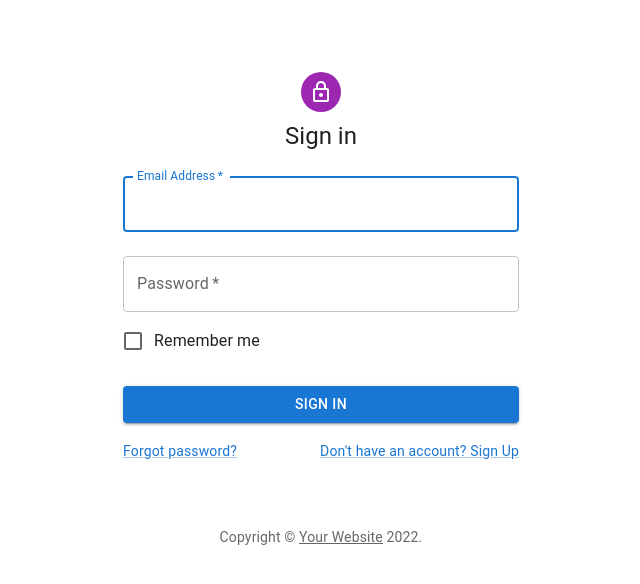
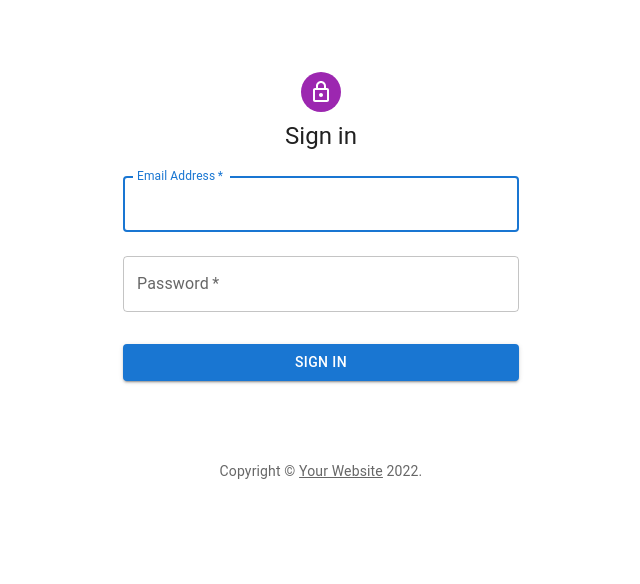
Before and after one commit to haimy88/gallery, a React (Create React App) app in the folder frontend/: page / in a window 1280 px wide. Shown: the top 584 px of the page, without its empty margins (319-959 px from the left). Built offline with nearby package versions, Linux system fonts and the light colour scheme.

Commit message:
singin error messages

```diff
--- a/frontend/src/components/AdminTable.js
+++ b/frontend/src/components/AdminTable.js
@@ -71,10 +71,6 @@ export default function AdminTable() {
     setExistingUser(item);
     setOpenPopup(true);
   };
-
-  useEffect(() => {
-    console.log(existingUser);
-  }, [existingUser]);
 
   useEffect(() => {
     if (!openPopup) setExistingUser(false);
--- a/frontend/src/components/Signin.js
+++ b/frontend/src/components/Signin.js
@@ -1,10 +1,10 @@
 import * as React from "react";
+import { useState } from "react";
+import { Alert } from "@mui/material";
 import Avatar from "@mui/material/Avatar";
 import Button from "@mui/material/Button";
 import CssBaseline from "@mui/material/CssBaseline";
 import TextField from "@mui/material/TextField";
-import FormControlLabel from "@mui/material/FormControlLabel";
-import Checkbox from "@mui/material/Checkbox";
 import Link from "@mui/material/Link";
 import Grid from "@mui/material/Grid";
 import Box from "@mui/material/Box";
@@ -36,12 +36,14 @@ const theme = createTheme();
 
 export default function SignIn() {
   const { login } = useAuthContext();
+  const [error, setError] = useState();
 
-  const handleSubmit = (event) => {
+  const handleSubmit = async (event) => {
     event.preventDefault();
     const data = new FormData(event.currentTarget);
     const user = { email: data.get("email"), password: data.get("password") };
-    login(user);
+    const res = await login(user);
+    res.error && setError(res.error.response.data);
   };
 
   return (
@@ -88,10 +90,6 @@ export default function SignIn() {
               id="password"
               autoComplete="current-password"
             />
-            <FormControlLabel
-              control={<Checkbox value="remember" color="primary" />}
-              label="Remember me"
-            />
             <Button
               type="submit"
               fullWidth
@@ -101,16 +99,7 @@ export default function SignIn() {
               Sign In
             </Button>
             <Grid container>
-              <Grid item xs>
-                <Link href="#" variant="body2">
-                  Forgot password?
-                </Link>
-              </Grid>
-              <Grid item>
-                <Link href="#" variant="body2">
-                  {"Don't have an account? Sign Up"}
-                </Link>
-              </Grid>
+              {error && <Alert severity="error">{error}</Alert>}
             </Grid>
           </Box>
         </Box>
--- a/frontend/src/contexts/AdminContext.js
+++ b/frontend/src/contexts/AdminContext.js
@@ -1,4 +1,4 @@
-import React, { useState, useContext, useEffect } from "react";
+import React, { useState, useContext } from "react";
 import axios from "axios";
 
 const AdminContext = React.createContext();
@@ -13,11 +13,8 @@ export function AdminContextProvider({ children }) {
   const addUser = async (newUser) => {
     try {
       {
-        const res = await axios.post(
-          "http://localhost:8080/admin/add",
-          newUser
-        );
-        console.log(res);
+        const api = "http://localhost:8080/admin/add";
+        const res = await axios.post(api, newUser);
         return res.data;
       }
     } catch (err) {
@@ -27,10 +24,8 @@ export function AdminContextProvider({ children }) {
 
   const editUser = async (editedUser) => {
     try {
-      const res = await axios.put(
-        "http://localhost:8080/admin/edit",
-        editedUser
-      );
+      const api = "http://localhost:8080/admin/edit";
+      const res = await axios.put(api, editedUser);
       return res.data;
     } catch (err) {
       return { error: err };
@@ -39,10 +34,8 @@ export function AdminContextProvider({ children }) {
 
   const deleteUser = async (id) => {
     try {
-      const res = await axios.delete(
-        `http://localhost:8080/admin/delete/${id}`
-      );
-      console.log(res);
+      const api = `http://localhost:8080/admin/delete/${id}`;
+      const res = await axios.delete(api);
       return res.data;
     } catch (err) {
       return { error: err };
@@ -51,7 +44,8 @@ export function AdminContextProvider({ children }) {
 
   const collectUsersAdmin = async (id) => {
     try {
-      const userData = await axios.get("http://localhost:8080/admin/users");
+      const api = "http://localhost:8080/admin/users";
+      const userData = await axios.get(api);
       if (userData) {
         setAllUsersAdmin(userData.data);
       }
--- a/frontend/src/contexts/AuthContext.js
+++ b/frontend/src/contexts/AuthContext.js
@@ -18,10 +18,8 @@ export function AuthContextProvider({ children }) {
 
   const login = async (user) => {
     try {
-      const existingUser = await axios.post(
-        "http://localhost:8080/auth/login",
-        user
-      );
+      const api = "http://localhost:8080/auth/login";
+      const existingUser = await axios.post(api, user);
       if (existingUser) {
         localStorage.setItem("user", JSON.stringify(existingUser.data));
         setCurrentUser(existingUser.data);
@@ -35,12 +33,12 @@ export function AuthContextProvider({ children }) {
   const logout = () => {
     localStorage.removeItem("user");
     setCurrentUser("");
-    // window.location.pathname = "/";
   };
 
   const collectUsers = async () => {
     try {
-      const userData = await axios.get("http://localhost:8080/auth/allusers");
+      const api = "http://localhost:8080/auth/allusers";
+      const userData = await axios.get(api);
       if (userData) {
         setAllUsers(userData.data);
       }
```
